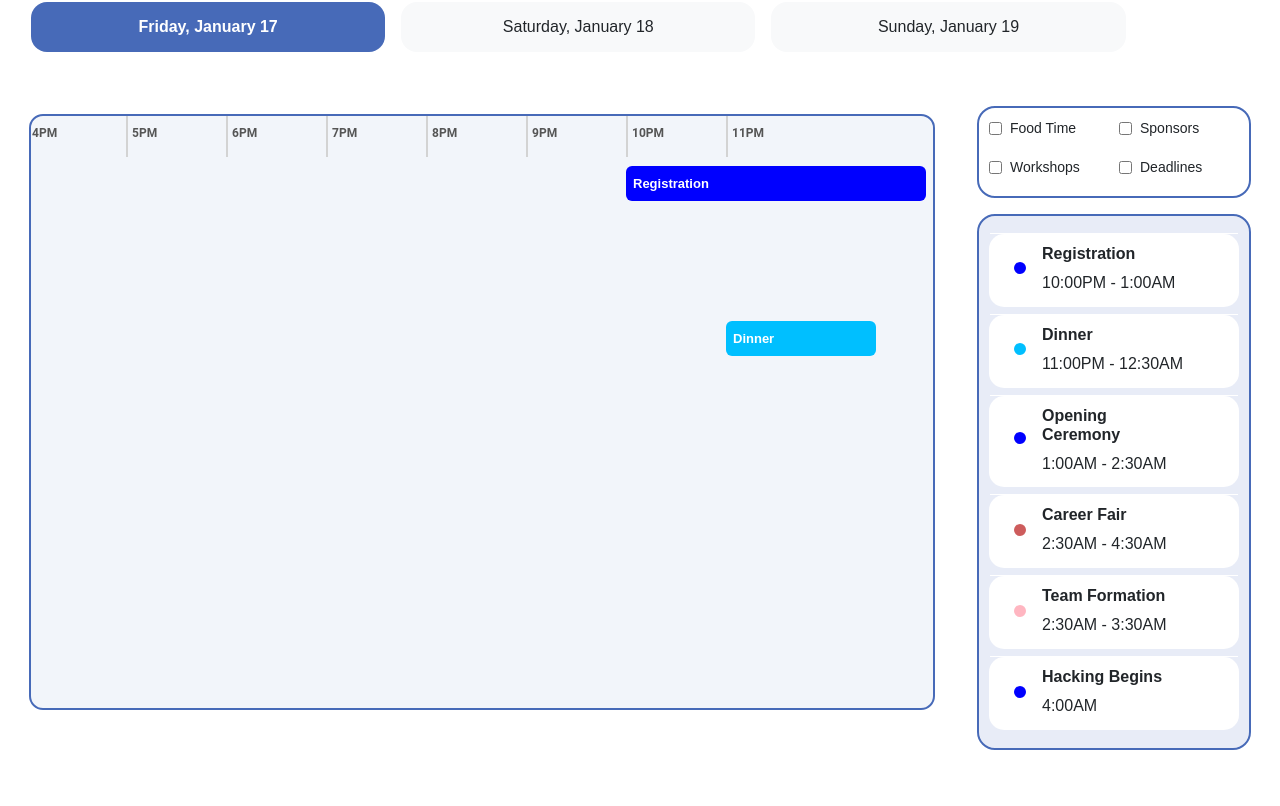
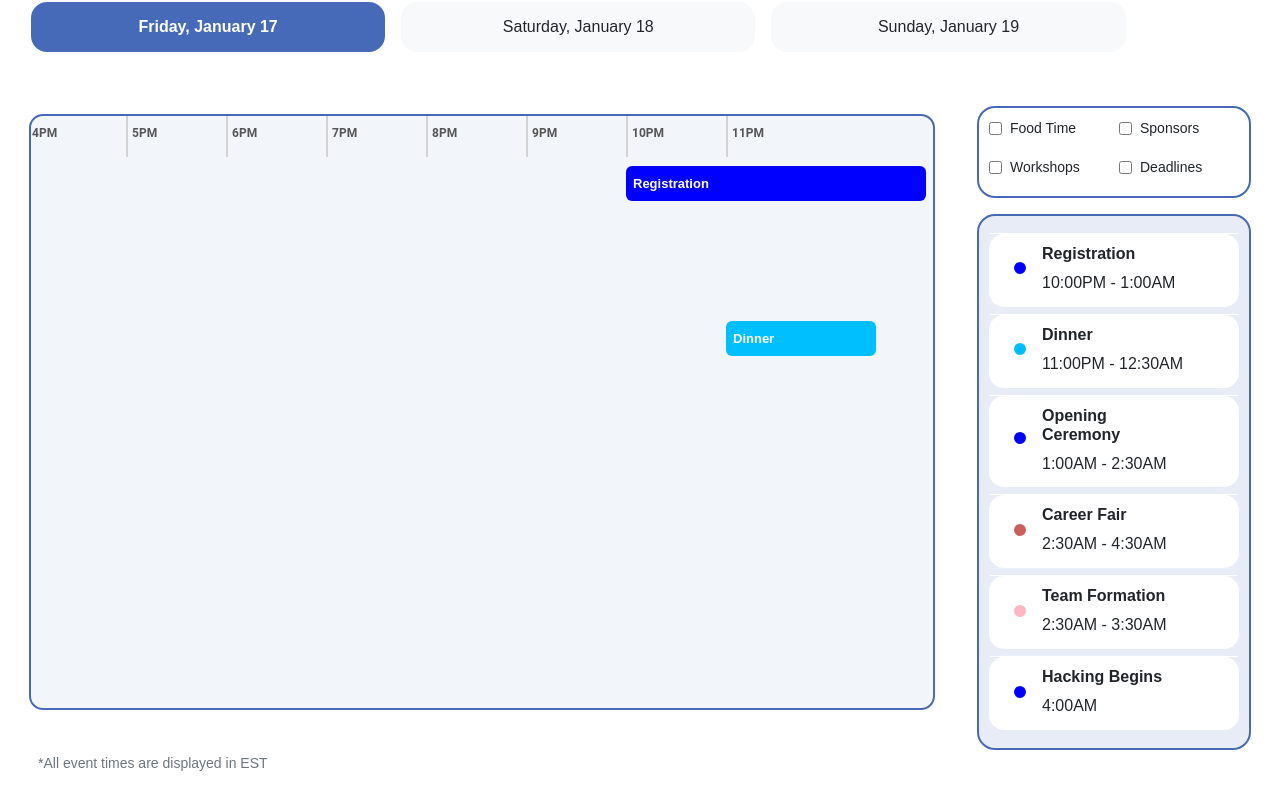
Before and after one commit to Qerope/2025-uottahack-live, a React (Create React App) app: page /schedule in a window 1280 px wide. Shown: the part 208-1014 px from the top of the page. Before the commit the page ends 988 px from the top, so only its background shows below. Built offline with nearby package versions, Linux system fonts and the light colour scheme; a web font is replaced by a local one.

Commit message:
add timezone note

```diff
--- a/src/views/ScheduleView.tsx
+++ b/src/views/ScheduleView.tsx
@@ -16,13 +16,11 @@ import EventListComponent from '../components/EventListComponent';
 import { Row } from 'react-bootstrap';
 
 const days =
-	[uOttaHack.firstEventDay, uOttaHack.secondEventDay, uOttaHack.thirdEventDay] ;
+	[uOttaHack.firstEventDay, uOttaHack.secondEventDay, uOttaHack.thirdEventDay];
 days.forEach(day => day.events.forEach(event => (event.duration = Math.abs(event.duration))));
 
 const ScheduleView: React.FC = () => {
-
 	const [daysVar] = React.useState(days);
-
 	const firstDay = daysVar[0];
 	const secondDay = daysVar[1];
 	const thirdDay = daysVar[2];
@@ -99,6 +97,10 @@ const ScheduleView: React.FC = () => {
 					</div>
 				</div>
 			</Row>
+			{/* Add the timezone note */}
+			<div style={{ textAlign: 'left', marginTop: '5px', marginLeft: '15px', fontSize: '14px', color: '#6c757d' }}>
+				*All event times are displayed in EST
+			</div>
 		</Container>
 	);
 };
```
Lines whose indentation alone changed are shown as unchanged.
